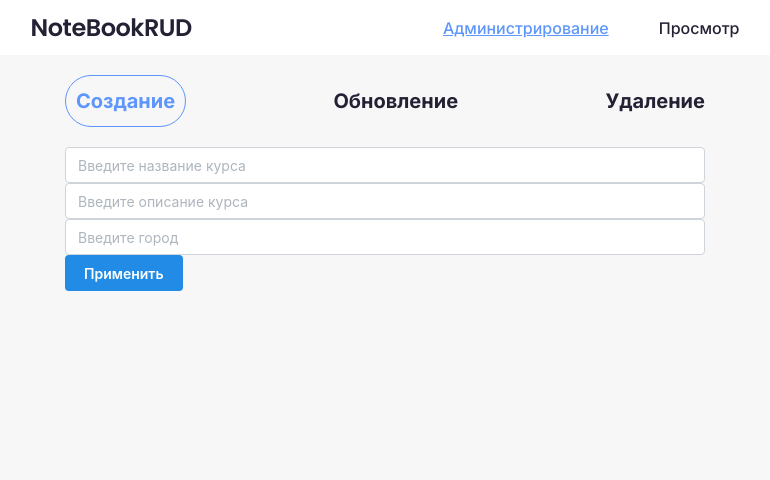
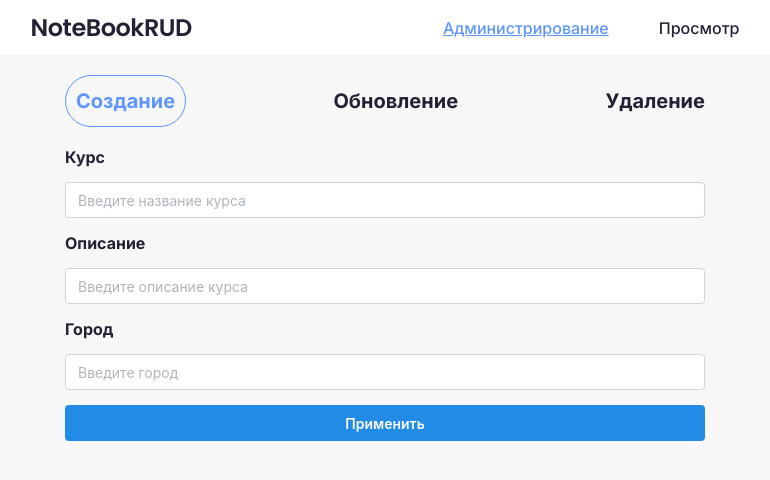
Before and after one commit to Mrkrimers/CourseManagement, a React (Vite) app in the folder client/: page /admin in a window 1280 px wide. Shown: the top 480 px of the page, without its empty margins (255-1025 px from the left). Built offline with nearby package versions, Linux system fonts and the light colour scheme.

Commit message:
added desktop size

```diff
--- a/client/src/pages/AdminPage/AdminPage.jsx
+++ b/client/src/pages/AdminPage/AdminPage.jsx
@@ -49,6 +49,7 @@ function AdminPage() {
         if (opt === 'Создание') {
             return (
                 <>
+                    <h2>Курс</h2>
                     <div className={style.inp}>
                         <Input
                             onChange={getInpData}
@@ -57,6 +58,7 @@ function AdminPage() {
                         />
                     </div>
 
+                    <h2>Описание</h2>
                     <div className={style.inp}>
                         <Input
                             onChange={getInpData}
@@ -65,6 +67,7 @@ function AdminPage() {
                         />
                     </div>
 
+                    <h2>Город</h2>
                     <div className={style.inp}>
                         <Input
                             onChange={getInpData}
@@ -76,6 +79,7 @@ function AdminPage() {
         } else if (opt === 'Обновление') {
             return (
                 <>
+                    <h2>Курс</h2>
                     <div className={style.inp}>
                         <Input
                             onChange={getInpData}
@@ -83,6 +87,7 @@ function AdminPage() {
                             placeholder="Введите название курса" />
                     </div>
 
+                    <h2>Описание</h2>
                     <div className={style.inp}>
                         <Input
                             onChange={getInpData}
@@ -90,6 +95,7 @@ function AdminPage() {
                             placeholder="Введите описание курса" />
                     </div>
 
+                    <h2>Город</h2>
                     <div className={style.inp}>
                         <Input
                             onChange={getInpData}
@@ -97,6 +103,7 @@ function AdminPage() {
                             placeholder="Введите город" />
                     </div>
 
+                    <h2>ID</h2>
                     <div className={style.inp}>
                         <Input
                             onChange={getInpData}
@@ -107,6 +114,7 @@ function AdminPage() {
         } else if (opt === 'Удаление') {
             return (
                 <>
+                    <h2>ID</h2>
                     <div className={style.inp}>
                         <Input
                             onChange={getInpData}
@@ -132,7 +140,7 @@ function AdminPage() {
                 {showContent()}
 
                 <div className={style.btn}>
-                    <Button onClick={sendData}>Применить</Button>
+                    <Button fullWidth onClick={sendData}>Применить</Button>
                 </div>
             </div>
 
--- a/client/src/pages/AdminPage/style.module.scss
+++ b/client/src/pages/AdminPage/style.module.scss
@@ -31,4 +31,13 @@
 .wrapperContent {
     width: 50vw;
     margin: 0 auto;
+    display: flex;
+    flex-direction: column;
+    justify-content: space-between;
+    gap: 15px;
+
+    h2 {
+        color: var(--Black, #232134);
+        font: 700 16px Inter;
+    }
 }
```
